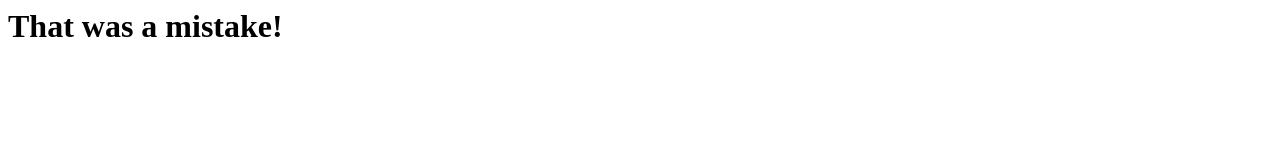
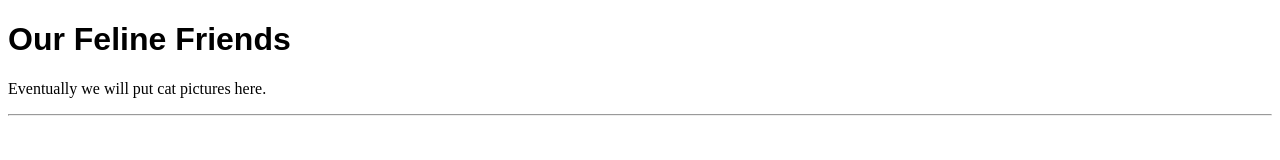
Before and after one commit to AreksuDev/Cats, a plain HTML site: page index.html in a window 1280 px wide. Drawn offline with Linux system fonts and the light colour scheme.

Commit message:
Revert "Reemplazo a propósito de todo el código de index.html"
This reverts commit 9502cfd113d5de7e738862a1720236e954327a92.

```diff
--- a/index.html
+++ b/index.html
@@ -1 +1,13 @@
-<h1>That was a mistake!</h1>
+<!DOCTYPE html>
+<html>
+  <head>
+    <meta charset='UTF-8'>
+    <title>Our Furry Friends</title>
+    <link rel="stylesheet" href="CSS/site.css">
+  </head>
+  <body>
+    <h1>Our Feline Friends</h1>
+    <p>Eventually we will put cat pictures here.</p>
+    <hr>
+  </body>
+</html>
```
